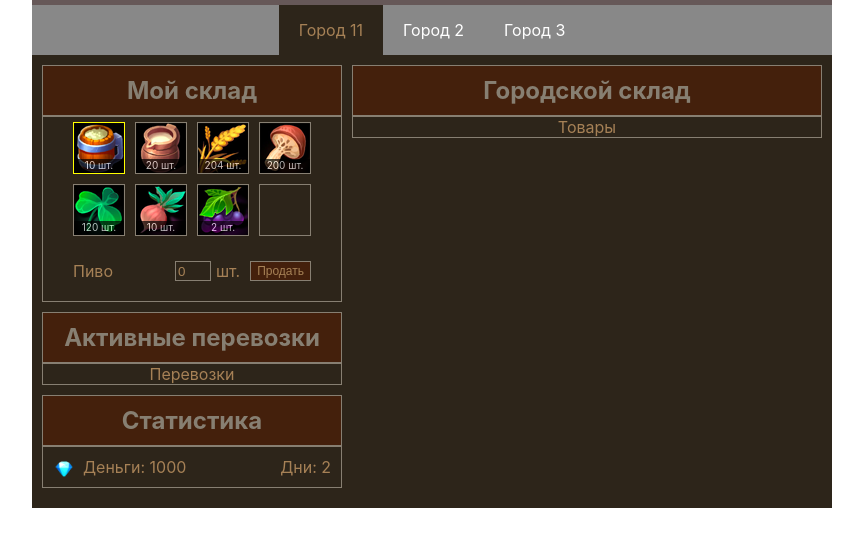
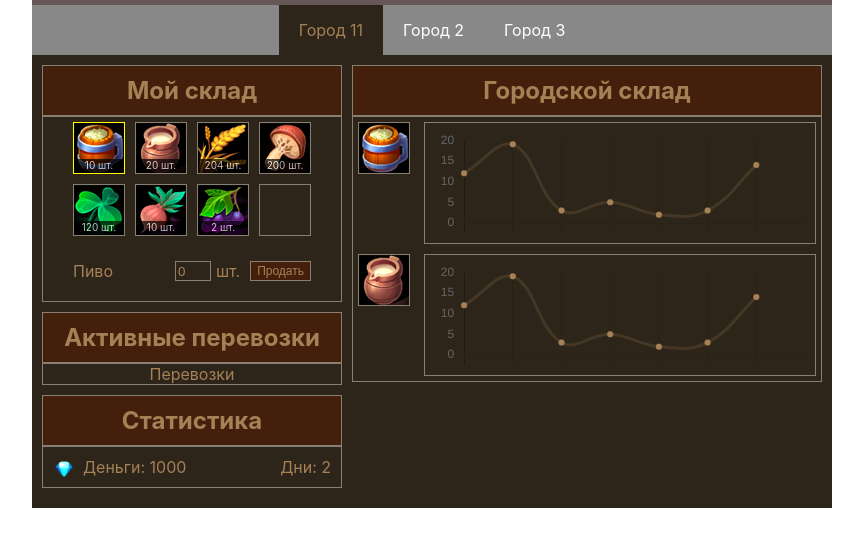
Before and after one commit to d3zm0nd/react-game2, a React app: page / in a window 1280 px wide. Shown: the part 42-588 px from the top of the page, without its empty margins (208-1071 px from the left). Built offline with nearby package versions, Linux system fonts and the light colour scheme.

Commit message:
lesson 7

```diff
--- a/package.json
+++ b/package.json
@@ -6,9 +6,11 @@
     "@testing-library/jest-dom": "^5.11.9",
     "@testing-library/react": "^11.2.5",
     "@testing-library/user-event": "^12.8.1",
+    "chart.js": "^2.9.4",
     "node-sass": "^5.0.0",
     "prettier": "^2.2.1",
     "react": "^17.0.1",
+    "react-chartjs-2": "^2.11.1",
     "react-dom": "^17.0.1",
     "react-scripts": "4.0.3",
     "web-vitals": "^1.1.0"
--- a/src/components/App/App.scss
+++ b/src/components/App/App.scss
@@ -32,7 +32,7 @@
     border: 1px solid #877f72;
     padding: 10px;
     margin: 0;
-    color: #877f72;
+    color: #a68156;
   }
 
   .panel {
--- a/src/components/CityStorage/CityStorage.js
+++ b/src/components/CityStorage/CityStorage.js
@@ -1,11 +1,83 @@
 import './CityStorage.scss';
+import { Line } from 'react-chartjs-2';
+
+const data = {
+  labels: ["1", "2", "3", "4", "5", "6", "7", "8"],
+  datasets: [
+    {
+      label: "Цена за шт.",
+      data: [12, 19, 3, 5, 2, 3, 14],
+      fill: false,
+      backgroundColor: "#a68156",
+      borderColor: "rgba(166, 129, 86, 0.2)",
+    },
+  ],
+};
+
+const options = {
+  legend: {
+    display: false,
+  },
+  maintainAspectRatio: false,
+
+  tooltips: {
+    mode: "index",
+    intersect: false,
+    caretSize: 5,
+
+    backgroundColor: "#44200c",
+    bodyFontColor: "#a68156",
+    borderColor: "#877f72",
+    borderWidth: 1,
+    displayColors: false,
+
+    callbacks: {
+      title() {
+        return "";
+      },
+    },
+  },
+
+  scales: {
+    yAxes: [
+      {
+        ticks: {
+          beginAtZero: true,
+        },
+        gridLines: {
+          display: false,
+        },
+      },
+    ],
+    xAxes: [
+      {
+        ticks: {
+          display: false,
+        },
+      },
+    ],
+  },
+};
 
 function CityStorage() {
   return (
     <div>
       <h2 className="title">Городской склад</h2>
       <div className="panel">
-        Товары
+        <div className="city-goods">
+          <div className="good-item-wrapper">
+            <div className="good-item item-1"></div>
+            <div className="good-item-stats">
+              <Line data={data} options={options}/>
+            </div>
+          </div>
+          <div className="good-item-wrapper">
+            <div className="good-item item-2"></div>
+            <div className="good-item-stats">
+              <Line data={data} options={options}/>
+            </div>
+          </div>
+        </div>
       </div>
     </div>
   );
--- a/src/components/CityStorage/CityStorage.scss
+++ b/src/components/CityStorage/CityStorage.scss
@@ -0,0 +1,76 @@
+.city-goods {
+    .good-item-wrapper {
+        display: flex;
+        justify-content: space-between;
+
+        .good-item {
+            width: 50px;
+            height: 50px;
+            border: 1px solid #877f72;
+            margin: 5px;
+            vertical-align: top;
+
+            background-image: url("../../img/icons.png");
+            background-repeat: no-repeat;
+            cursor: pointer;
+
+            &.item-1 {
+                background-position: 0 0;
+            }
+
+            &.item-2 {
+                background-position: -55px 0;
+            }
+
+            &.item-3 {
+                background-position: -110px 0;
+            }
+
+            &.item-4 {
+                background-position: -165px 0;
+            }
+
+            &.item-5 {
+                background-position: -220px 0;
+            }
+
+            &.item-6 {
+                background-position: -275px 0;
+            }
+
+            &.item-7 {
+                background-position: -330px 0;
+            }
+
+            &.item-8 {
+                background-position: 0 -55px;
+            }
+            &.item-9 {
+                background-position: -55px -55px;
+            }
+            &.item-10 {
+                background-position: -110px -55px;
+            }
+            &.item-11 {
+                background-position: -165px -55px;
+            }
+            &.item-12 {
+                background-position: -220px -55px;
+            }
+            &.item-13 {
+                background-position: -275px -55px;
+            }
+            &.item-14 {
+                background-position: -330px -55px;
+            }
+        }
+
+        .good-item-stats {
+            border: 1px solid #877f72;
+            padding: 10px;
+            height: 100px;
+            width: 370px;
+            margin: 5px;
+        }
+    }
+}
```
Also changed, not shown: 1 other file.
